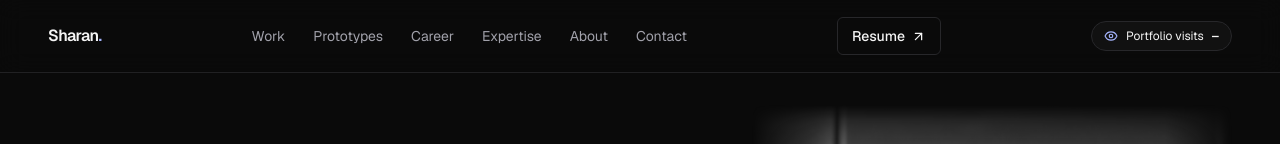
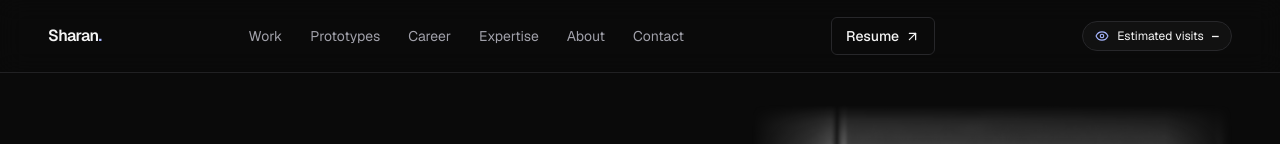
Before and after one commit to sharan-dev-ae/SharanPortfolio, a Next.js app: page / in a window 1280 px wide. Shown: the top 144 px of the page. Built offline with nearby package versions, Linux system fonts and the light colour scheme; no server answers.

Commit message:
Add estimated historical visit baseline

```diff
--- a/src/components/layout/PortfolioViewCounter.tsx
+++ b/src/components/layout/PortfolioViewCounter.tsx
@@ -2,6 +2,8 @@
 
 import { useEffect, useState } from "react";
 import { Eye } from "lucide-react";
+
+const HISTORICAL_VISIT_ESTIMATE = 300;
 
 export function PortfolioViewCounter({ compact = false }: { compact?: boolean }) {
   const [views, setViews] = useState<number | null>(null);
@@ -22,14 +24,14 @@ export function PortfolioViewCounter({ compact = false }: { compact?: boolean })
   return (
     <div
       className="border-border bg-surface inline-flex items-center gap-2 rounded-full border px-3 py-1.5 text-xs"
-      title="Page views reported by Vercel Web Analytics"
+      title="Includes an estimated 300 historical visits plus Vercel Web Analytics page views"
     >
       <Eye className="text-accent" size={14} aria-hidden="true" />
       <span className={compact ? "hidden xl:inline" : undefined}>
-        Portfolio visits
+        Estimated visits
       </span>
       <span className="text-foreground font-mono font-semibold">
-        {views === null ? "—" : formatViews(views)}
+        {views === null ? "—" : formatViews(HISTORICAL_VISIT_ESTIMATE + views)}
       </span>
     </div>
   );
```
